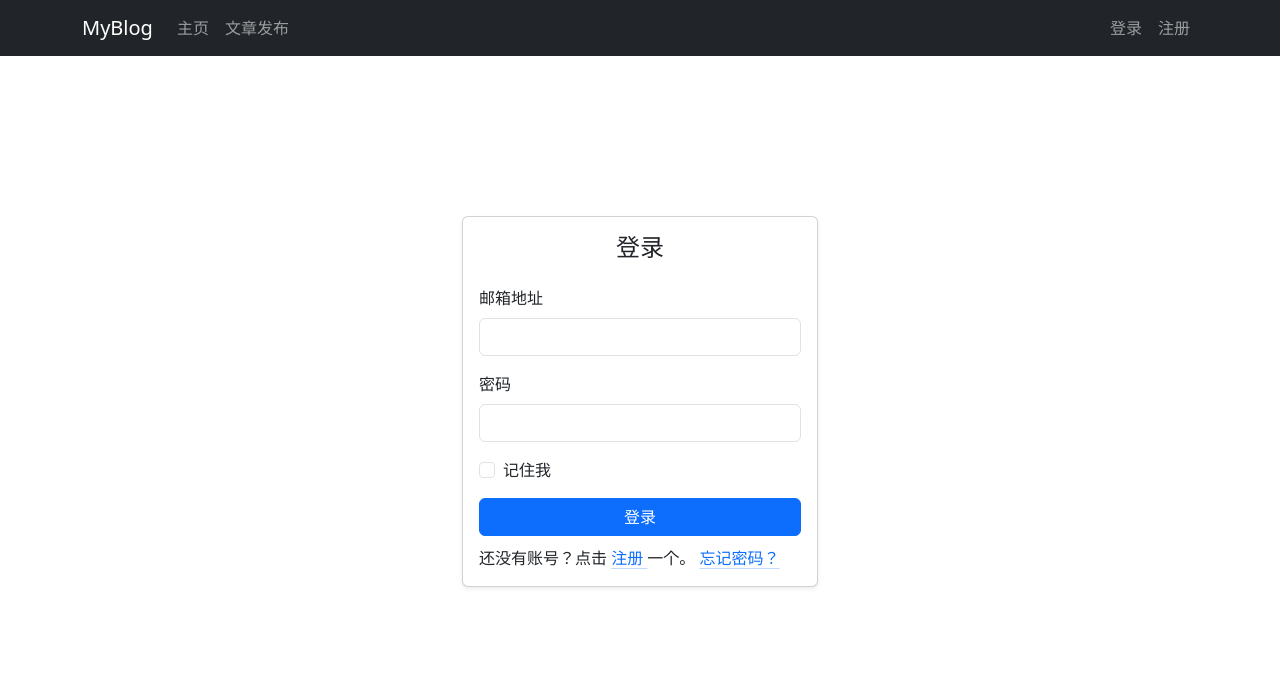
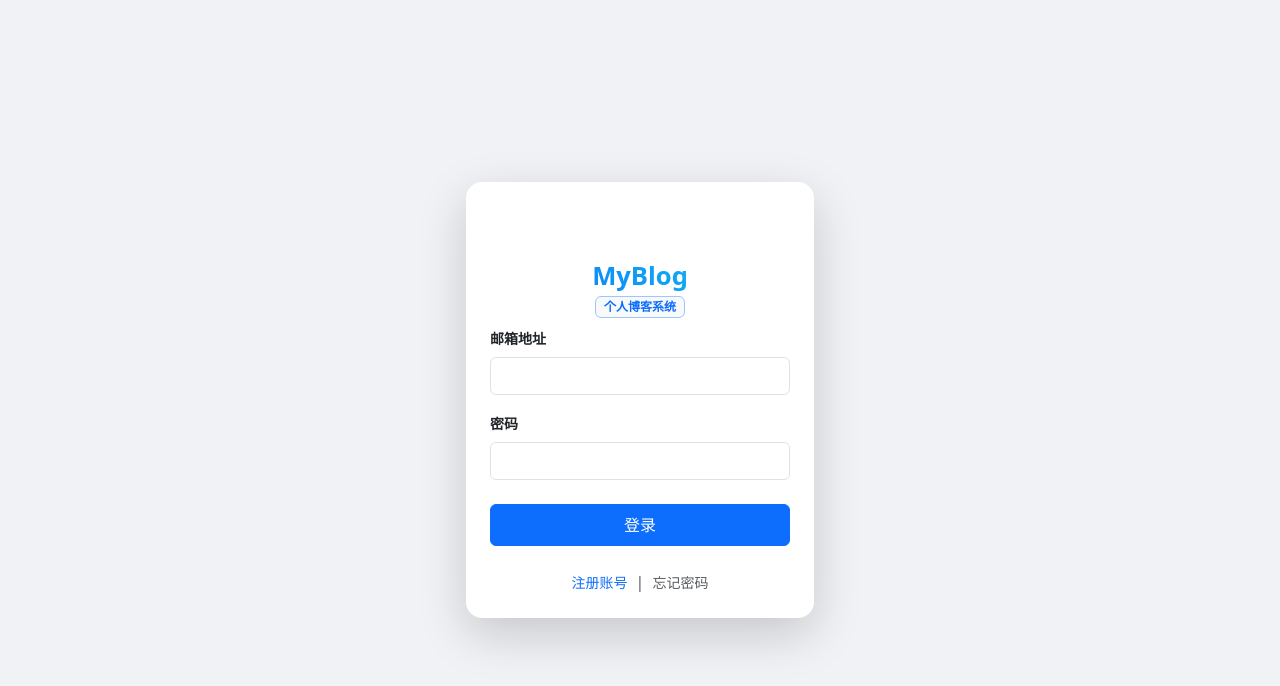
Before and after one commit to br1ent/BlogSystemt, a Vue app in the folder frontendBlogSys/: page /login in a window 1280 px wide. Shown: the top 686 px of the page. Built offline with nearby package versions, Linux system fonts and the light colour scheme.

Commit message:
优化了登录系统的界面

```diff
--- a/frontendBlogSys/src/App.vue
+++ b/frontendBlogSys/src/App.vue
@@ -1,10 +1,13 @@
 <template>
   <div id="app">
-    <NavBar/>
+    <NavBar v-if="userStore.is_login"></NavBar>
     <router-view/>
   </div>
 </template>
 
 <script setup>
 import NavBar from './components/NavBar.vue'
+import { useUserStore } from './stores/user';
+
+const userStore = useUserStore();
 </script>
--- /dev/null
+++ b/frontendBlogSys/src/components/AuthBrand.vue
@@ -0,0 +1,51 @@
+<template>
+    <div class="auth-brand text-center mb-2">
+        <div class="brand-logo mb-1">
+            <div class="icon-stack">
+          <i class="bi bi-person-badge-fill icon-bg"></i>
+          <i class="bi bi-pencil-fill icon-main"></i>
+        </div>
+      </div>
+
+      <h2 class="brand-title">MyBlog</h2>
+
+      <div class="brand-subtitle">
+        <span class="badge bg-light text-primary border border-primary-subtle px-2 py-1">
+          个人博客系统
+        </span>
+      </div>
+    </div>
+</template>
+
+<style scoped>
+.icon-stack {
+position: relative;
+display: inline-block;
+width: 45px;  /* 缩小宽度 */
+height: 45px; /* 缩小高度 */
+}
+.icon-bg {
+font-size: 2.5rem; /* 缩小装饰图标 */
+color: #f1f3f5;
+position: absolute;
+left: -5px;
+top: -5px;
+}
+.icon-main {
+font-size: 1.4rem; /* 缩小主图标 */
+color: #0d6efd;
+position: relative;
+top: 5px;
+}
+.brand-title {
+font-size: 1.6rem; /* 减小字号，视觉更紧凑 */
+font-weight: 800;
+background: linear-gradient(45deg, #0d6efd, #0dcaf0);
+-webkit-background-clip: text;
+-webkit-text-fill-color: transparent;
+margin-bottom: 0.1rem; /* 极小间距 */
+}
+.brand-subtitle .badge {
+font-size: 0.75rem;
+}
+</style>
--- a/frontendBlogSys/src/components/NavBar.vue
+++ b/frontendBlogSys/src/components/NavBar.vue
@@ -15,7 +15,7 @@
                         </router-link>
                     </li>
                 </ul>
-                <ul class="navbar-nav" v-if="userStore.is_login">
+                <ul class="navbar-nav">
                     <li class="nav-item dropdown">
                         <a class="nav-link dropdown-toggle" href="#" id="navbarDropdown" role="button" data-bs-toggle="dropdown" aria-expanded="false">
                             {{ userStore.username }}
@@ -29,14 +29,6 @@
                             <li><hr class="dropdown-divider"></li>
                             <li><a class="dropdown-item text-danger" href="#" @click="logout">退出</a></li>
                         </ul>
-                    </li>
-                </ul>
-                <ul class="navbar-nav" v-else>
-                    <li class="nav-item">
-                        <router-link class="nav-link" :to="{name: 'login'}">登录</router-link>
-                    </li>
-                    <li class="nav-item">
-                        <router-link class="nav-link" :to="{name: 'register'}">注册</router-link>
                     </li>
                 </ul>
             </div>
--- a/frontendBlogSys/src/router/index.js
+++ b/frontendBlogSys/src/router/index.js
@@ -1,9 +1,9 @@
 import { createRouter, createWebHistory } from 'vue-router'
 import { useUserStore } from '../stores/user'
 
-const ArticleView = () => import('../views/ArticleView.vue')
-const HomeView = () => import('../views/HomeView.vue')
-const UserProfileView = () => import('../views/UserProfileView.vue')
+const ArticleView = () => import('../views/article/ArticleView.vue')
+const HomeView = () => import('../views/article/HomeView.vue')
+const UserProfileView = () => import('../views/user/UserProfileView.vue')
 const NotFoundView = () => import('../views/NotFoundView.vue')
 const LoginView = () => import('../views/user/LoginView.vue')
 const RegisterView = () => import ('../views/user/RegisterView.vue')
--- a/frontendBlogSys/src/views/HomeView.vue
+++ b/frontendBlogSys/src/views/article/HomeView.vue
@@ -47,9 +47,9 @@
 </template>
 
 <script setup>
-import ContentField from '../components/ContentField.vue'
+import ContentField from '../../components/ContentField.vue'
 import { onMounted } from 'vue'
-import { useUserStore } from '../stores/user'
+import { useUserStore } from '../../stores/user'
 
 const userStore = useUserStore();
 
--- a/frontendBlogSys/src/views/user/ForgetPasswordView.vue
+++ b/frontendBlogSys/src/views/user/ForgetPasswordView.vue
@@ -1,10 +1,11 @@
 <template>
+    <div class="auth-page-wrapper">
         <div class="container">
             <div class="row justify-content-center">
-            <div class="col-11 col-sm-8 col-md-6 col-lg-4">
-                <div class="card shadow-sm">
+                <div class="col-11 col-sm-9 col-md-7 col-lg-5 col-xl-4">
+                    <div class="card shadow-sm border-0">
                         <div class="card-body">
-                        <h4 class="card-title text-center mb-4">重置密码</h4>
+                            <AuthBrand />
                             <form @submit.prevent="handleReset">
                                 <div class="mb-3">
                                     <label for="userName" class="form-label">用户名</label>
@@ -34,6 +35,7 @@
                                     </button>
                                 </div>
                             </form>
+                        </div>
                     </div>
                 </div>
             </div>
@@ -87,11 +89,16 @@ const handleReset = async () => {
 </script>
 
 <style scoped>
-.container {
-    margin-top: 20vh;
+.auth-page-wrapper {
+  display: flex;
+  align-items: center;
+  justify-content: center;
+  min-height: 100vh;
+  width: 100%;
+  background-color: #f0f2f5;
 }
 
-div.login {
-    margin-top: 10px;
+.card {
+  border-radius: 1rem;
 }
 </style>
--- a/frontendBlogSys/src/views/user/LoginView.vue
+++ b/frontendBlogSys/src/views/user/LoginView.vue
@@ -1,37 +1,30 @@
 <template>
+    <div class="auth-page-wrapper">
       <div class="container">
-        <div class="row justify-content-center">
-            <div class="col-11 col-sm-8 col-md-6 col-lg-4">
-                <div class="card shadow-sm"> <div class="card-body">
-                        <h4 class="card-title text-center mb-4">登录</h4>
+        <div class="row justify-content-center m-0">
+          <div class="col-11 col-sm-9 col-md-7 col-lg-5 col-xl-4">
+            <div class="card shadow-lg border-0">
+              <div class="card-body p-4">
+                <AuthBrand />
+
                 <form @submit.prevent="login">
                   <div class="mb-3">
-                                <label for="Email" class="form-label">邮箱地址</label>
-                                <input type="email" class="form-control" id="Email" v-model="email">
+                    <label class="form-label fw-bold small">邮箱地址</label>
+                    <input type="email" class="form-control" v-model="email">
                   </div>
                   <div class="mb-3">
-                                <label for="Password" class="form-label">密码</label>
-                                <input type="password" class="form-control" id="Password" v-model="password">
+                    <label class="form-label fw-bold small">密码</label>
+                    <input type="password" class="form-control" v-model="password">
                   </div>
-                            <div class="mb-3 form-check">
-                                <input type="checkbox" class="form-check-input" id="Check">
-                                <label class="form-check-label" for="Check">记住我</label>
+                  <button type="submit" class="btn btn-primary w-100 py-2 mt-2">登录</button>
+                </form>
+
+                <div class="mt-4 text-center">
+                   <router-link :to="{name: 'register'}" class="small text-decoration-none">注册账号</router-link>
+                   <span class="mx-2 text-muted">|</span>
+                   <router-link :to="{name: 'forgetpwd'}" class="small text-decoration-none text-muted">忘记密码</router-link>
                 </div>
-                            <div class="text-danger">{{ err_msg }}</div>
-                            <button type="submit" class="btn btn-primary w-100">登录</button>
-                            <div class="register">
-                                还没有账号？点击
-                                <router-link :to="{name: 'register'}"
-                                class="link-offset-2 link-underline link-underline-opacity-25">
-                                注册
-                                </router-link>
-                                一个。
-                                <router-link :to="{name: 'forgetpwd'}"
-                                class="link-offset-2 link-underline link-underline-opacity-25">
-                                    忘记密码？
-                                </router-link>
               </div>
-                        </form>
             </div>
           </div>
         </div>
@@ -44,6 +37,7 @@
 import router from '../../router';
 import { useUserStore } from '../../stores/user';
 import { ref } from 'vue';
+import AuthBrand from '../../components/AuthBrand.vue';
 
 const userStore = useUserStore();
 const email = ref("");
@@ -68,10 +62,16 @@ const login = async () => {
 </script>
 
 <style scoped>
-.container {
-    margin-top: 20vh;
+.auth-page-wrapper {
+  display: flex;
+  align-items: center;
+  justify-content: center;
+  min-height: 100vh;
+  width: 100%;
+  background-color: #f0f2f5;
 }
-div.register {
-    margin-top: 10px;
+
+.card {
+  border-radius: 1rem;
 }
 </style>
--- a/frontendBlogSys/src/views/user/RegisterView.vue
+++ b/frontendBlogSys/src/views/user/RegisterView.vue
@@ -1,10 +1,11 @@
 <template>
+    <div class="auth-page-wrapper">
         <div class="container">
             <div class="row justify-content-center">
-            <div class="col-11 col-sm-8 col-md-6 col-lg-4">
-                <div class="card shadow-sm">
+                <div class="col-11 col-sm-9 col-md-7 col-lg-5 col-xl-4">
+                    <div class="card shadow-sm border-0">
                         <div class="card-body">
-                        <h4 class="card-title text-center mb-4">注册</h4>
+                            <AuthBrand />
                             <form @submit.prevent="register">
                                 <div class="mb-3">
                                     <label for="userName" class="form-label">用户名</label>
@@ -24,14 +25,15 @@
                                 </div>
                                 <div v-if="errMsg" class="alert alert-danger p-2 small mt-2">{{ errMsg }}</div>
                                 <button type="submit" class="btn btn-primary w-100">注册</button>
-                            <div class="login">
+                            </form>
+                            <div class="login mt-3" style="text-align: center">
                                 已有账号？点击
                                 <router-link :to="{name: 'login'}"
                                 class="link-offset-2 link-underline link-underline-opacity-25">
                                 返回
                                 </router-link>
                             </div>
-                        </form>
+                        </div>
                     </div>
                 </div>
             </div>
@@ -86,11 +88,16 @@ const register = async () => {
 </script>
 
 <style scoped>
-.container {
-    margin-top: 20vh;
+.auth-page-wrapper {
+  display: flex;
+  align-items: center;
+  justify-content: center;
+  min-height: 100vh;
+  width: 100%;
+  background-color: #f0f2f5;
 }
 
-div.login {
-    margin-top: 10px;
+.card {
+  border-radius: 1rem;
 }
 </style>
--- a/frontendBlogSys/src/views/UserProfileView.vue
+++ b/frontendBlogSys/src/views/user/UserProfileView.vue
@@ -5,7 +5,7 @@
   </template>
 
   <script setup>
-  import ContentField from '../components/ContentField.vue';
+  import ContentField from '../../components/ContentField.vue';
   </script>
 
   <style scoped>
```
Also changed, not shown: frontendBlogSys/src/views/article/ArticleView.vue (renamed from frontendBlogSys/src/views/ArticleView.vue). Lines whose indentation alone changed are shown as unchanged.
